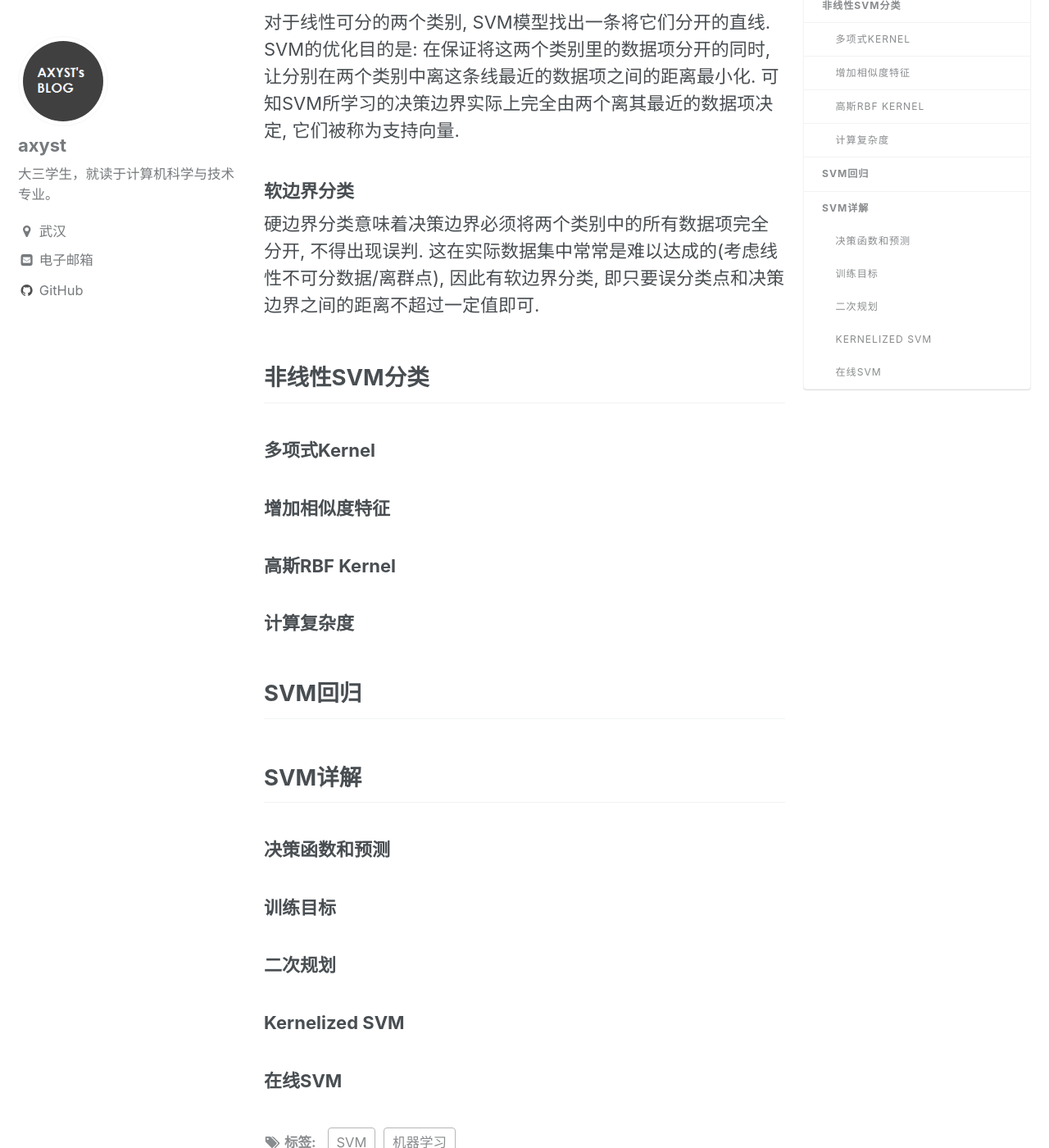
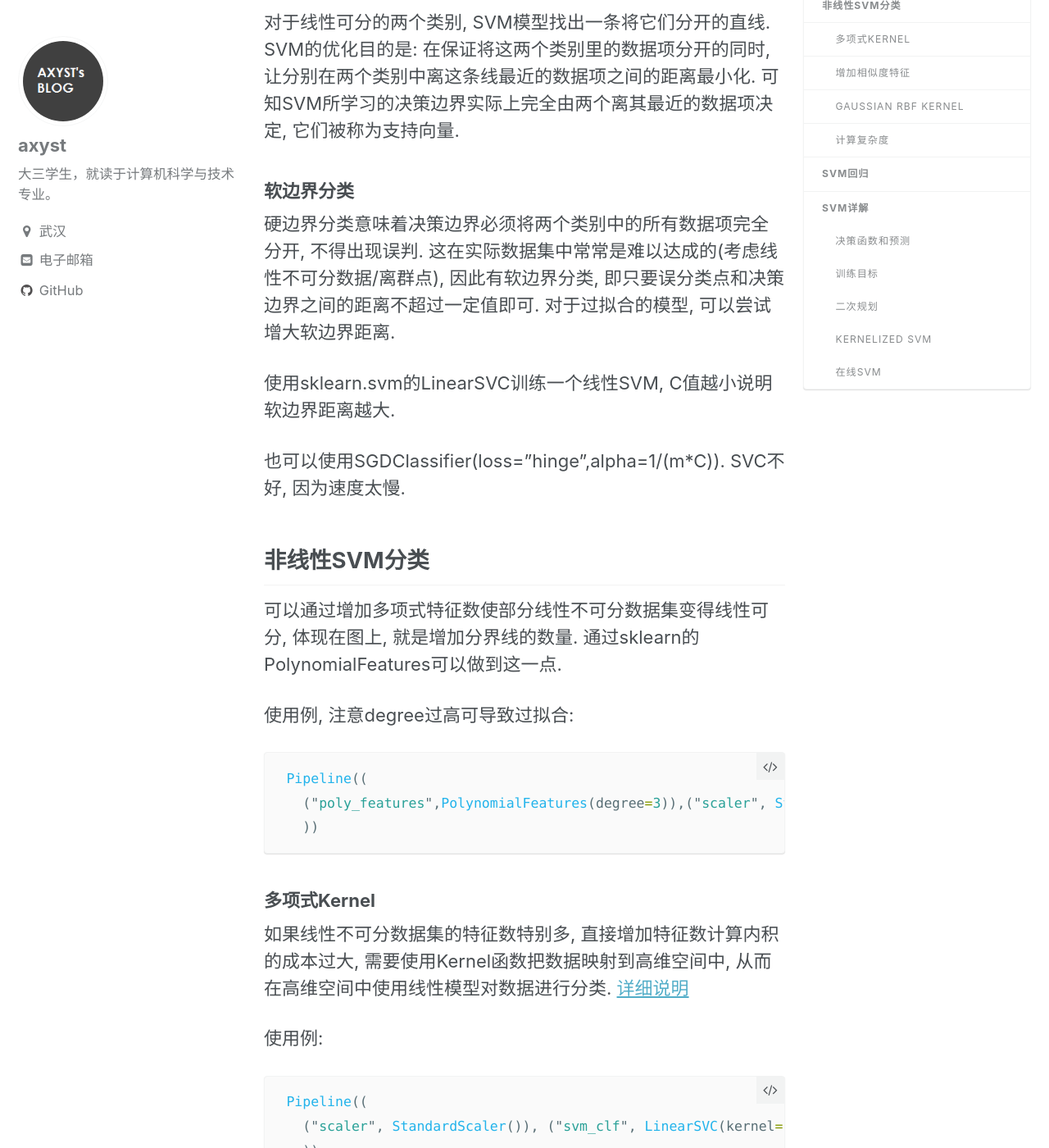
Before and after one commit to a-xyst/a-xyst.github.io, a Jekyll site: the page built from _posts/2018-04-24-HOMLwSLTF-notes-5.md, in a window 1280 px wide and 1400 px high, scrolled down 334 px. Shown: the whole window at 82% size. Built offline with Jekyll 4.4.1, drawn with Linux system fonts in a browser that asks for light colours; some of the changed text lies outside the part shown.

Commit message:
modified post

````diff
--- a/_posts/2018-04-24-HOMLwSLTF-notes-5.md
+++ b/_posts/2018-04-24-HOMLwSLTF-notes-5.md
@@ -19,21 +19,73 @@ tags:
 
 ### 软边界分类
 
-硬边界分类意味着决策边界必须将两个类别中的所有数据项完全分开, 不得出现误判. 这在实际数据集中常常是难以达成的(考虑线性不可分数据/离群点), 因此有软边界分类, 即只要误分类点和决策边界之间的距离不超过一定值即可.
+硬边界分类意味着决策边界必须将两个类别中的所有数据项完全分开, 不得出现误判. 这在实际数据集中常常是难以达成的(考虑线性不可分数据/离群点), 因此有软边界分类, 即只要误分类点和决策边界之间的距离不超过一定值即可. 对于过拟合的模型, 可以尝试增大软边界距离.
+
+使用sklearn.svm的LinearSVC训练一个线性SVM, C值越小说明软边界距离越大.
+
+也可以使用SGDClassifier(loss="hinge",alpha=1/(m*C)). SVC不好, 因为速度太慢.
 
 ## 非线性SVM分类
 
+可以通过增加多项式特征数使部分线性不可分数据集变得线性可分, 体现在图上, 就是增加分界线的数量. 通过sklearn的PolynomialFeatures可以做到这一点.
+
+使用例, 注意degree过高可导致过拟合:
+
+```python
+ Pipeline((
+   ("poly_features",PolynomialFeatures(degree=3)),("scaler", StandardScaler()), ("svm_clf", LinearSVC(C=10, loss="hinge"))
+   ))
+```
 ### 多项式Kernel
+
+如果线性不可分数据集的特征数特别多, 直接增加特征数计算内积的成本过大, 需要使用Kernel函数把数据映射到高维空间中, 从而在高维空间中使用线性模型对数据进行分类. [详细说明](https://en.wikipedia.org/wiki/Positive-definite_kernel)
+
+使用例:
+
+```python
+ Pipeline((
+   ("scaler", StandardScaler()), ("svm_clf", LinearSVC(kernel="poly", degree=3, coef0=1, C=5))
+   ))
+```
+
+寻找合适超参数的常用方法是网格搜索, 先粗略搜, 再缩小搜索范围.
 
 ### 增加相似度特征
 
-### 高斯RBF Kernel
+另外一个为线性不可分数据集增加特征数的方法是使用相似函数增加特征数.
+
+例: 对于一个一维的数据集, 取x=-2, x=1的2个数据点作为界标(即为数据集增加2个新特征), 对于任意一个点, 根据对应相似函数的输出值确定它的2个新特征, 其中相似函数的输入是当前数据点与所选界标的x值.
+
+### Gaussian RBF Kernel
+
+在大数据集上, 逐个计算新特征是不可行的. 与增加多项式特征时同理, 可以利用Kernel函数简化计算.
+
+使用例:
+
+```python
+ Pipeline((
+   ("scaler", StandardScaler()), ("svm_clf", SVC(kernel="rbf", gamma=5, C=0.001))
+   ))
+```
+
+同样, 过拟合时应考虑缩小gamma.
 
 ### 计算复杂度
 
+Class | Time complexity | Out-of-core support | Scaling required | Kernel trick
+LinearSVC | O(mn) | No | Yes | No
+SGDClassifier | O(mn) | Yes | Yes | No
+SVC | O(m^2n)~O(m^3n) | No | Yes | Yes
+
 ## SVM回归
 
+除了线性与非线性分类, SVM也支持线性与非线性回归.
+
+SVM的任务从分隔两个类别的数据点变为生成一个尽可能地拟合数据点的回归模型. 同样, SVM回归也支持软边界, 由超参数epsilon控制, 它与边界宽度成正比. 可以通过sklearn.svm的LinearSVR实现SVM回归.
+
 ## SVM详解
+
+生病一直没好, 好像还在低烧, 等身体好点再更新...
 
 ### 决策函数和预测
 
````
